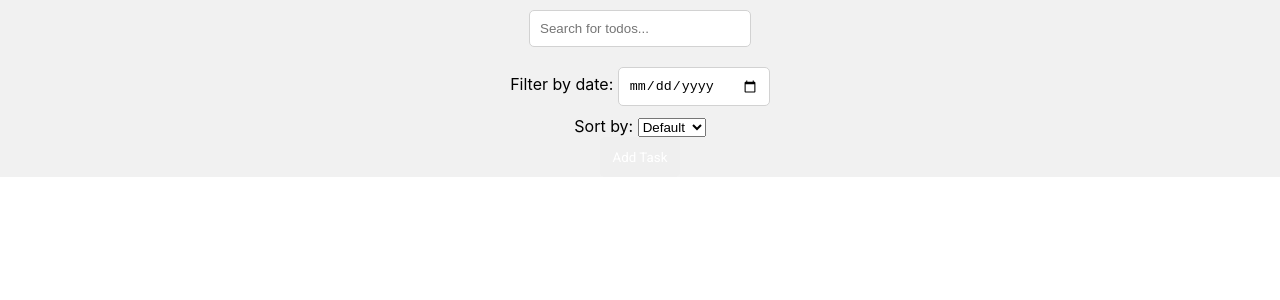
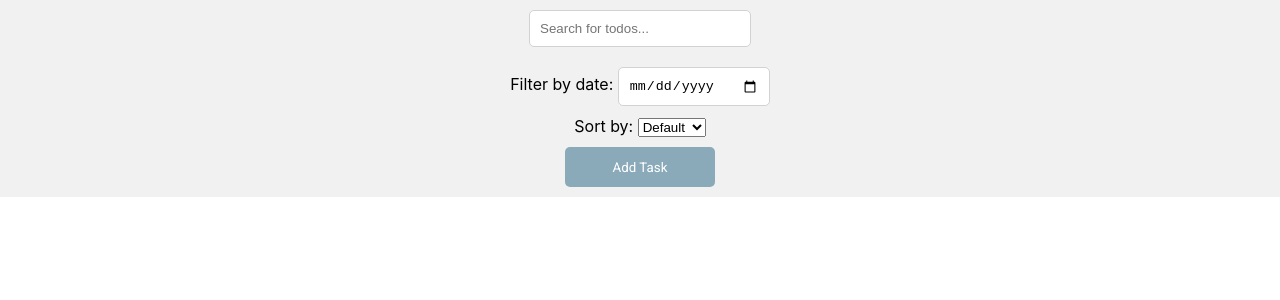
Before and after one commit to kdrshvolia/todo_list, a React (Create React App) app: page / in a window 1280 px wide. Shown: the top 300 px of the page. Built offline with nearby package versions, Linux system fonts and the light colour scheme.

Commit message:
Add styles for OpenModalButton

```diff
--- a/src/components/TodoBoard/StyledComponents.js
+++ b/src/components/TodoBoard/StyledComponents.js
@@ -14,4 +14,15 @@ const AddingButton = styled(CustomButton)`
   }
 `;
 
-export { Wrapper, AddingButton };
+const OpenModalButton = styled(CustomButton)`
+  background: #8aaaba;
+  width: 150px;
+  margin: 10px;
+
+  &:hover {
+    background: #75a5bd;
+    transition: 0.5s;
+  }
+`;
+
+export { Wrapper, AddingButton, OpenModalButton };
--- a/src/components/TodoBoard/TodoBoard.js
+++ b/src/components/TodoBoard/TodoBoard.js
@@ -5,7 +5,7 @@ import DateInput from '../DateInput/DateInput';
 import TodoList from '../TodoList/TodoList';
 import Button from '../Button/Button';
 import Select from '../Select/Select';
-import { AddingButton, Wrapper } from './StyledComponents';
+import { AddingButton, OpenModalButton, Wrapper } from './StyledComponents';
 import AddingTodoPanel from '../AddingTodoPanel/AddingTodoPanel';
 import FiltersPanel from '../FiltersPanel/FiltersPanel';
 
@@ -34,7 +34,7 @@ const TodoBoard = ({
         sortOptions={sortOptions}
         sortType={sortType}
       />
-      <Button onClick={setModalOpen}>Add Task</Button>
+      <OpenModalButton onClick={setModalOpen}>Add Task</OpenModalButton>
       {isModalOpened ? (
         <AddingTodoPanel
           addTodo={addTodo}
```
